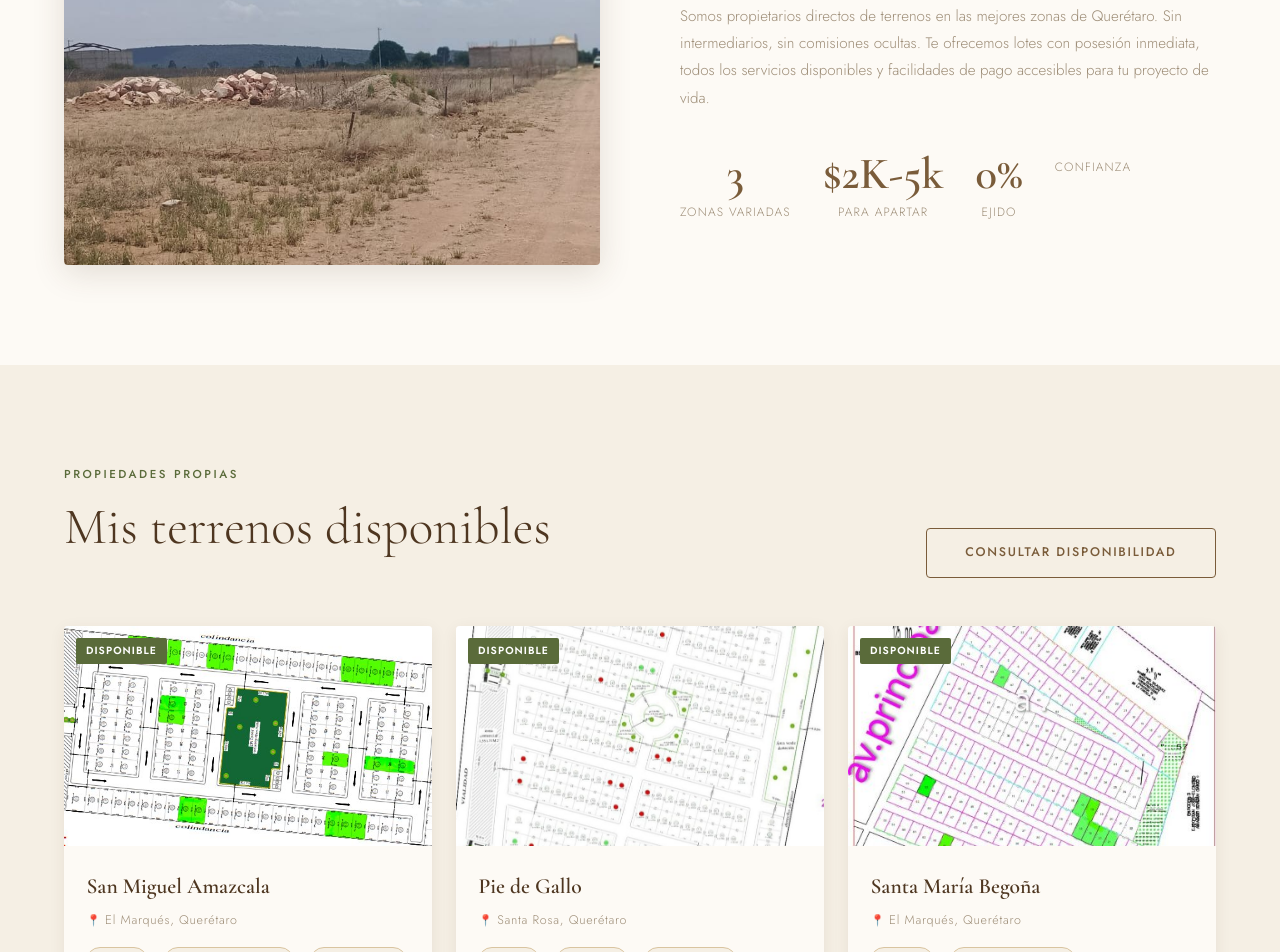
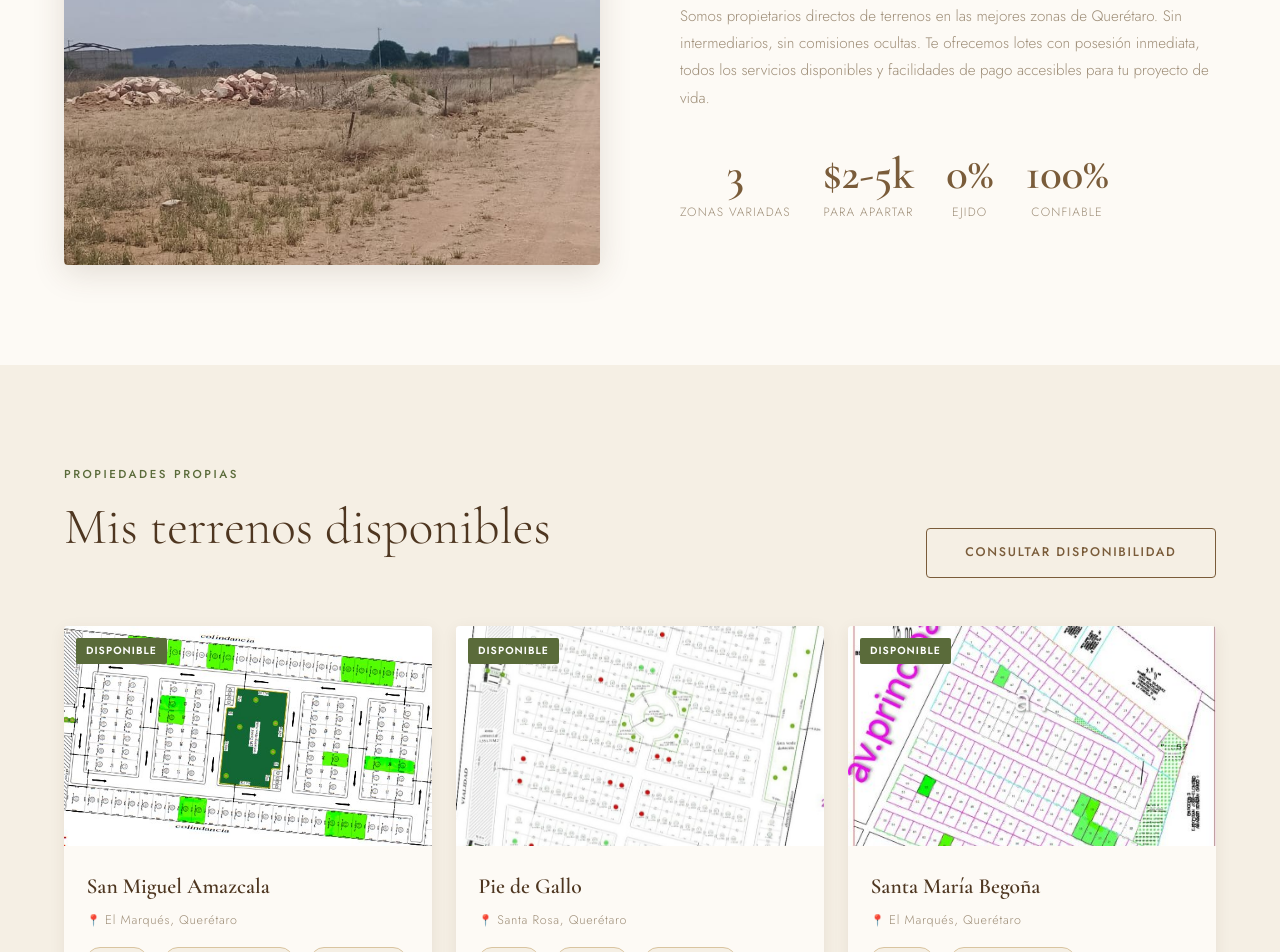
Before and after one commit to terrenos-Ve-al-futuro/terrenos-, a plain HTML site: page index.html in a window 1280 px wide. Shown: the part 1115-2067 px from the top of the page. Drawn offline with nearby package versions, Linux system fonts and the light colour scheme.

Commit message:
Update index.html
18/06/2026

```diff
--- a/index.html
+++ b/index.html
@@ -61,9 +61,9 @@
       </p>
       <div class="nosotros-stats reveal reveal-delay-3">
         <div class="stat"><div class="stat-num">3</div><div class="stat-lbl">Zonas Variadas</div></div>
-        <div class="stat"><div class="stat-num">$2K-5k</div><div class="stat-lbl">Para apartar</div></div>
+        <div class="stat"><div class="stat-num">$2-5k</div><div class="stat-lbl">Para apartar</div></div>
         <div class="stat"><div class="stat-num">0%</div><div class="stat-lbl">Ejido</div></div>
-        <div class="stat"><div class="stat-num"></div><div class="stat-lbl">Confianza</div></div>
+        <div class="stat"><div class="stat-num">100%</div><div class="stat-lbl">Confiable</div></div>
       </div>
     </div>
   </section>
```
